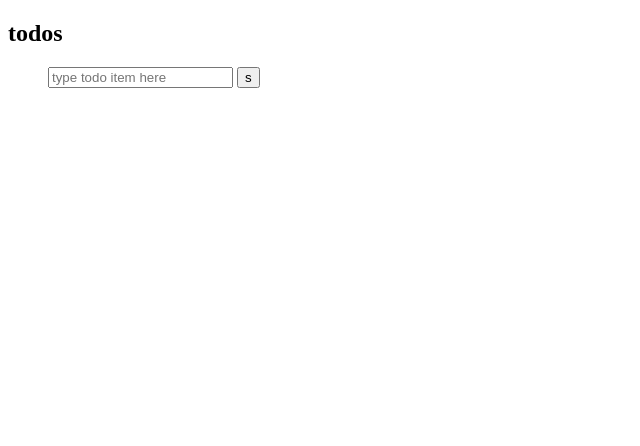
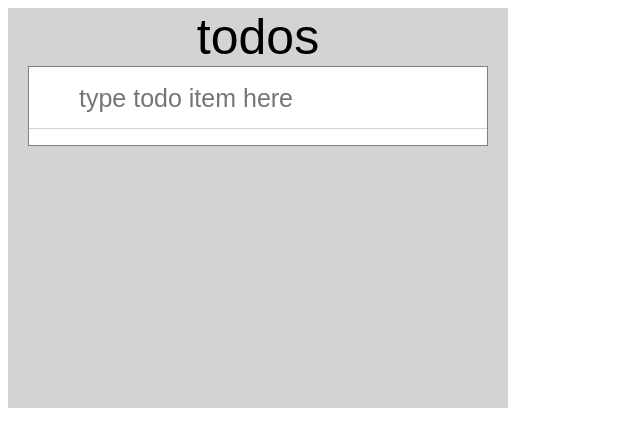
Before and after one commit to Eddielopez11/3.4-TodoList, a plain HTML site: page index.html in a window 1280 px wide. Shown: the whole page, without its empty margins (0-640 px from the left). Drawn offline with Linux system fonts and the light colour scheme.

Commit message:
basic styling for outline of whole todo list

```diff
--- a/stylesheets/main.css
+++ b/stylesheets/main.css
@@ -2,3 +2,55 @@
 * {
   box-sizing: border-box;
 }
+
+.body {
+  width: 500px;
+  font-family: sans-serif;
+}
+
+.listSection {
+  background-color: lightgrey;
+  height: 400px;
+}
+
+.todoHeader {
+  font-size: 50px;
+  font-weight: lighter;
+  margin: 0;
+  text-align: center;
+}
+
+.listDiv {
+  position: relative;
+  background-color: white;
+  border: 1px solid grey;
+  margin: 0 20px 50px 20px;
+}
+
+.todoList {
+  list-style: none;
+  padding-left: 0;
+}
+
+.todoList__text {
+  color: black;
+  border: none;
+  border-bottom: 1px solid lightgrey;
+  font-size: 25px;
+  margin-top: 0px;
+  outline: none;
+  padding-left: 50px;
+  padding-bottom: 15px;
+  width: 100%;
+}
+
+.listSubmit {
+  display: none;
+}
+
+.todo__item {
+  border-bottom: 1px solid lightgrey;
+  font-size: 20px;
+  margin: 0;
+  padding: 10px 0 10px 50px;
+}
```
